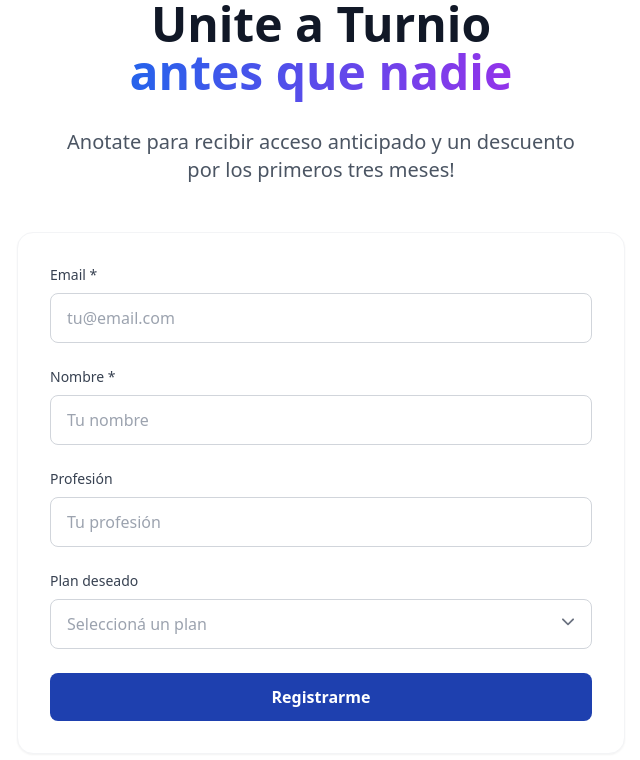
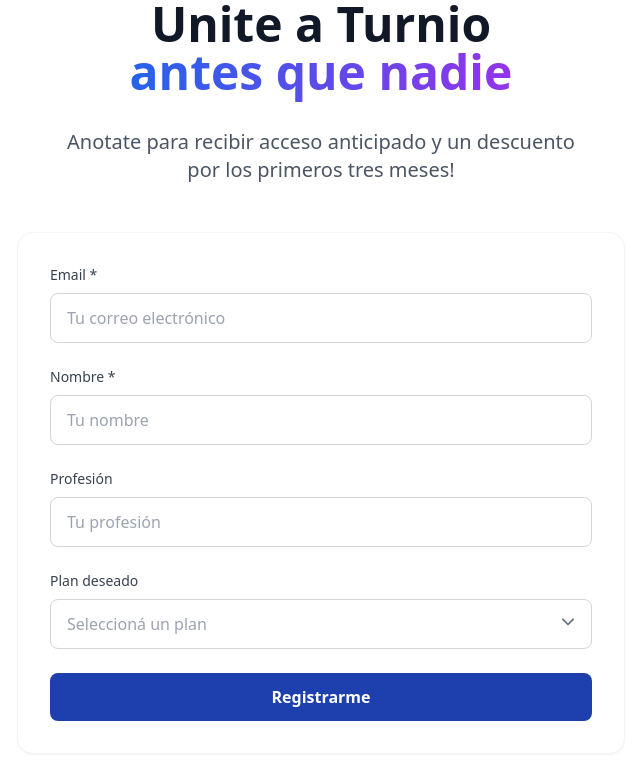
Before and after one commit to RebaseIT/rebaseit-turnio-web, a React (Vite) app: page /signup in a window 1280 px wide. Shown: the top 760 px of the page, without its empty margins (319-959 px from the left). Built offline with nearby package versions, Linux system fonts and the light colour scheme.

Commit message:
Wording tweaks

```diff
--- a/src/App.tsx
+++ b/src/App.tsx
@@ -152,7 +152,7 @@
                       Creá una cuenta en Turnio
                     </h3>
                     <p className="text-gray-600 text-center">
-                      Nos compartís tu email y el nombre de tu local
+                      Nos compartís tu email y el nombre de tu local.
                     </p>
                   </div>
 
@@ -164,7 +164,7 @@
                       Configurá tu disponibilidad
                     </h3>
                     <p className="text-gray-600 text-center">
-                      Nos comentás en qué días y horarios trabajás durante la semana
+                      Nos comentás en qué días y horarios trabajás durante la semana.
                     </p>
                   </div>
 
@@ -176,7 +176,7 @@
                       Cargá tus servicios
                     </h3>
                     <p className="text-gray-600 text-center">
-                      Nos especificás el nombre y la duración del servicio junto con otros campos extra
+                      Nos especificás el nombre y la duración del servicio junto con otros campos extra.
                     </p>
                   </div>
 
@@ -473,7 +473,7 @@
                 <img src="/Turnio_White.svg" alt="Turnio" className="h-6" />
               </div>
               <p className="text-gray-400 text-sm">
-                Gestiona tus turnos sin complicaciones
+                Gestioná tus turnos sin complicaciones
               </p>
               <div className="flex items-center gap-4">
                 <a href="mailto:sales@rebaseit.tech" className="text-gray-400 hover:text-white transition-colors">
--- a/src/components/EmailForm.tsx
+++ b/src/components/EmailForm.tsx
@@ -41,7 +41,7 @@
             type="email"
             value={email}
             onChange={(e) => setEmail(e.target.value)}
-            placeholder="tu@email.com"
+            placeholder="Tu correo electrónico"
             className="w-full pl-12 pr-4 py-4 text-lg border border-gray-200 rounded-xl focus:outline-none focus:ring-2 focus:ring-blue-500 focus:border-transparent transition-all duration-200 bg-white/80 backdrop-blur-sm"
             disabled={isLoading}
           />
--- a/src/components/SignupPage.tsx
+++ b/src/components/SignupPage.tsx
@@ -194,7 +194,7 @@
             onChange={handleInputChange}
             required
             className="w-full px-3 sm:px-4 py-2.5 sm:py-3 text-sm sm:text-base border border-gray-300 rounded-lg focus:ring-2 focus:ring-blue-500 focus:border-transparent transition-colors"
-            placeholder="tu@email.com"
+            placeholder="Tu correo electrónico"
           />
         </div>
 
```
